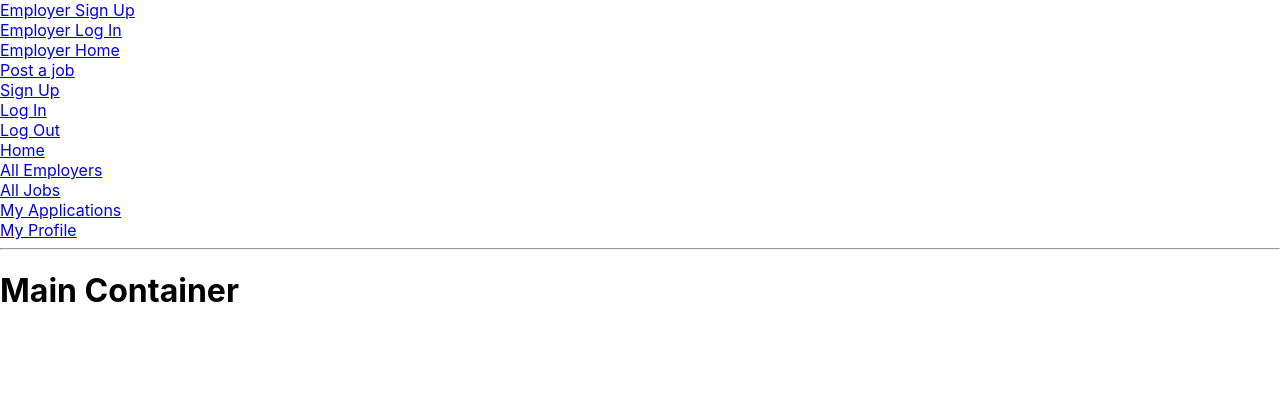
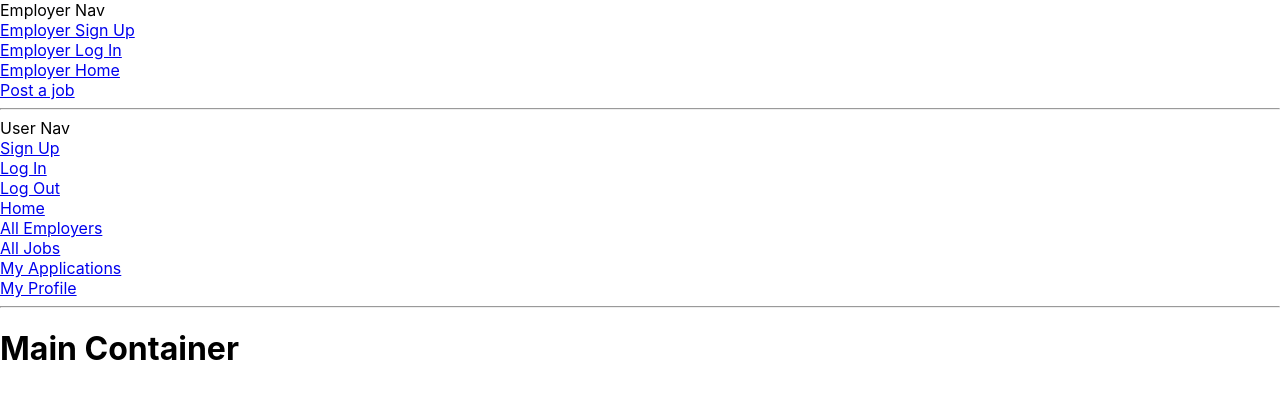
Before and after one commit to joffitzer/job-search-frontend, a React (Create React App) app: page / in a window 1280 px wide. Shown: the top 398 px of the page. Built offline with nearby package versions, Linux system fonts and the light colour scheme.

Commit message:
divided employer nav and user nav

```diff
--- a/src/containers/Nav.js
+++ b/src/containers/Nav.js
@@ -16,10 +16,13 @@ class Nav extends React.Component {
         return (
             <div>
                 {/* <h5>Logged In User: {this.props.isLoggedIn ? this.props.loggedInUser.attributes.first_name : "Nope"}</h5> */}
+                <div>Employer Nav</div>
                 <Link to="/employersignup"><div>Employer Sign Up</div></Link>
                 <Link to="/employerlogin"><div>Employer Log In</div></Link>
                 <Link to="/employerhome"><div>Employer Home</div></Link>
                 <Link to="/postjob"><div>Post a job</div></Link>
+                <hr></hr>
+                <div>User Nav</div>
                 <Link to="/signup"><div>Sign Up</div></Link>
                 <Link to="/login"><div>Log In</div></Link>
                 <Link to="/logout"><div onClick={this.logout}>Log Out</div></Link>
```
